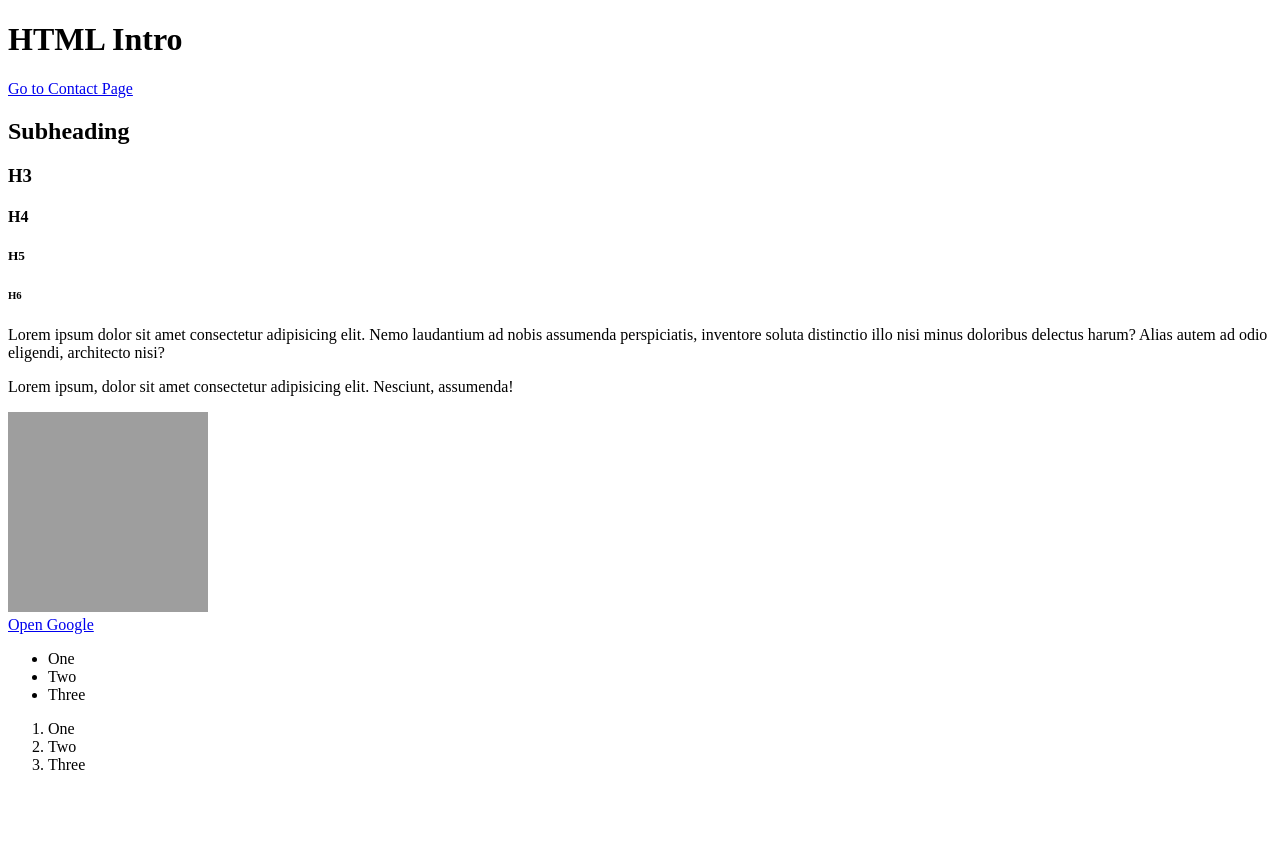
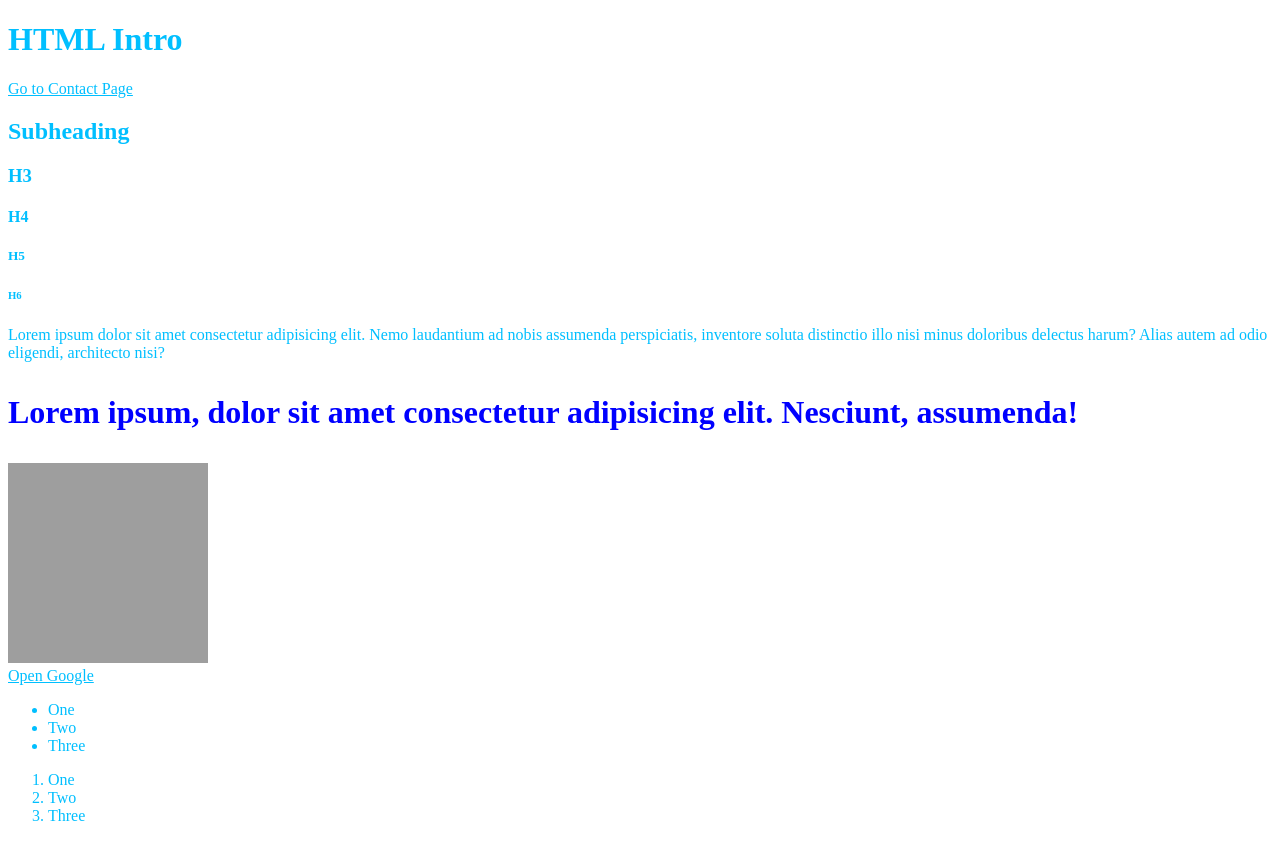
Before and after one commit to dobbbo/html-css-lesson, a plain HTML site: page index.html in a window 1280 px wide. Before the commit the page ends 800 px from the top, so only its background shows below. Drawn offline with Linux system fonts and the light colour scheme; grey boxes are pictures that could not be loaded.

Commit message:
Added some CSS

```diff
--- a/index.html
+++ b/index.html
@@ -5,17 +5,29 @@
     <meta http-equiv="X-UA-Compatible" content="IE=edge">
     <meta name="viewport" content="width=device-width, initial-scale=1.0">
     <title>HTML Intro</title>
+    <style>
+        body {
+            color: deepskyblue;
+        }
+        .header {
+            font-weight: bold;
+        }
+        a {
+            color: deepskyblue;
+        }
+    </style>
 </head>
+
 <body>
     <h1 class="header">HTML Intro</h1>
-    <a href="contact.html" target="_blank">Go to Contact Page</a>
+    <a class="contact-page" href="contact.html" target="_blank">Go to Contact Page</a>
     <h2>Subheading</h2>
     <h3>H3</h3>
     <h4>H4</h4>
     <h5>H5</h5>
     <h6>H6</h6>
-    <p>Lorem ipsum dolor sit amet consectetur adipisicing elit. Nemo laudantium ad nobis assumenda perspiciatis, inventore soluta distinctio illo nisi minus doloribus delectus harum? Alias autem ad odio eligendi, architecto nisi?</p>
-    <p>Lorem ipsum, dolor sit amet consectetur adipisicing elit. Nesciunt, assumenda!</p>
+    <p class="para1">Lorem ipsum dolor sit amet consectetur adipisicing elit. Nemo laudantium ad nobis assumenda perspiciatis, inventore soluta distinctio illo nisi minus doloribus delectus harum? Alias autem ad odio eligendi, architecto nisi?</p>
+    <p style="color:blue; font-weight: bolder; font-size: xx-large;">Lorem ipsum, dolor sit amet consectetur adipisicing elit. Nesciunt, assumenda!</p>
     <img src="http://placekitten.com/200" alt="Some cute cats just chillin"/>
     <br>
     <a href="https://google.com" target="_blank">Open Google</a>
@@ -30,4 +42,5 @@
         <li>Three</li>
     </ol>
 </body>
+
 </html>
```
